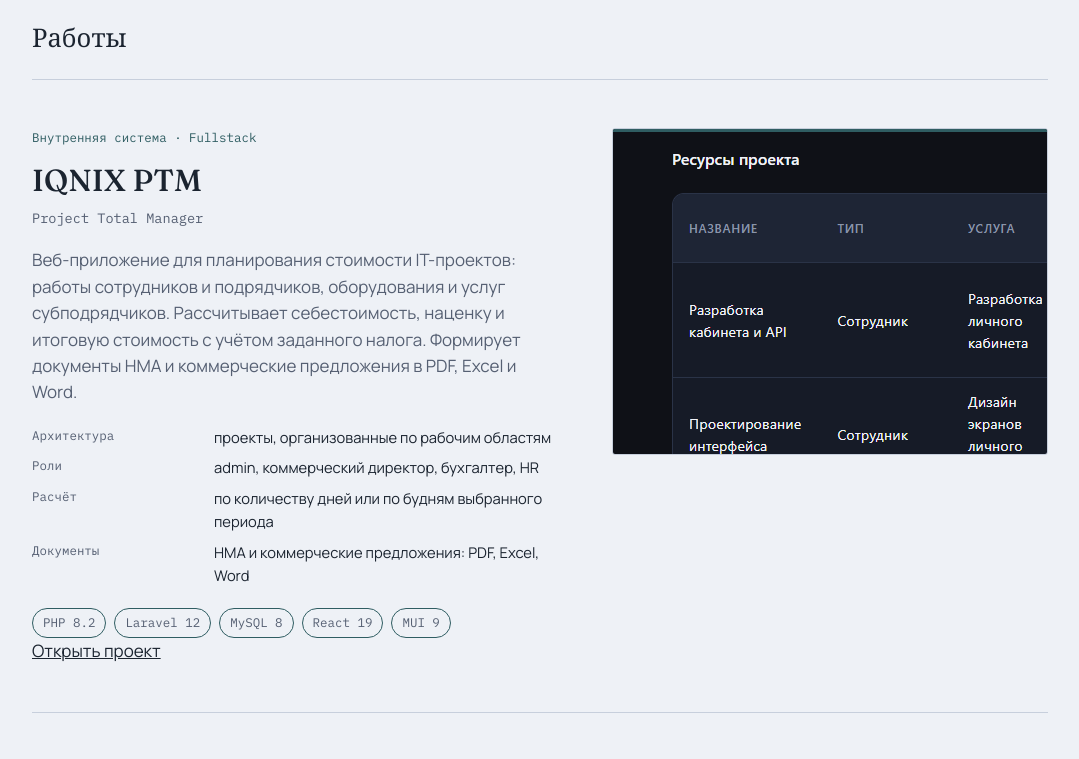
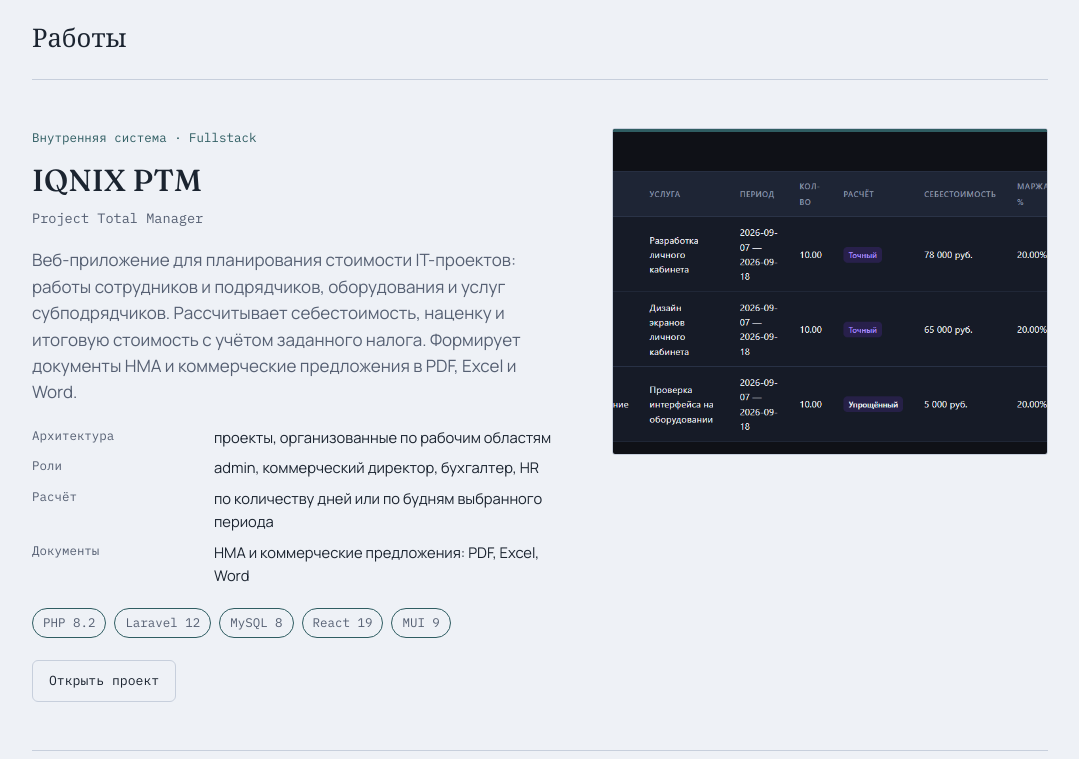
Before and after one commit to guesti18921/portfolio, a React (Vite) app: page / in a window 1280 px wide. Shown: the part 680-1439 px from the top of the page, without its empty margins (100-1179 px from the left). Built offline with nearby package versions, Linux system fonts and the light colour scheme.

Commit message:
Update layout.css

```diff
--- a/src/styles/layout.css
+++ b/src/styles/layout.css
@@ -218,3 +218,45 @@
   color: var(--ink-soft);
 }
 }
+
+.project-row__actions {
+  display: flex;
+  flex-wrap: wrap;
+  gap: 12px;
+  margin-top: 22px;
+}
+
+.project-row__link {
+  display: inline-block;
+  padding: 10px 16px;
+  border: 1px solid var(--line);
+  border-radius: 6px;
+  color: var(--ink);
+  font-family: var(--font-mono);
+  font-size: 0.82rem;
+  text-decoration: none;
+  transition: border-color 0.2s ease, transform 0.2s ease;
+}
+
+.project-row__link:hover {
+  border-color: var(--ink);
+  transform: translateY(-1px);
+}
+
+.project-row__image-link {
+  display: block;
+  width: 100%;
+  height: 100%;
+}
+
+.project-row__image {
+  display: block;
+  width: 100%;
+  height: 100%;
+  object-fit: cover;
+  transition: transform 0.3s ease;
+}
+
+.project-row__image-link:hover .project-row__image {
+  transform: scale(1.025);
+}
```
